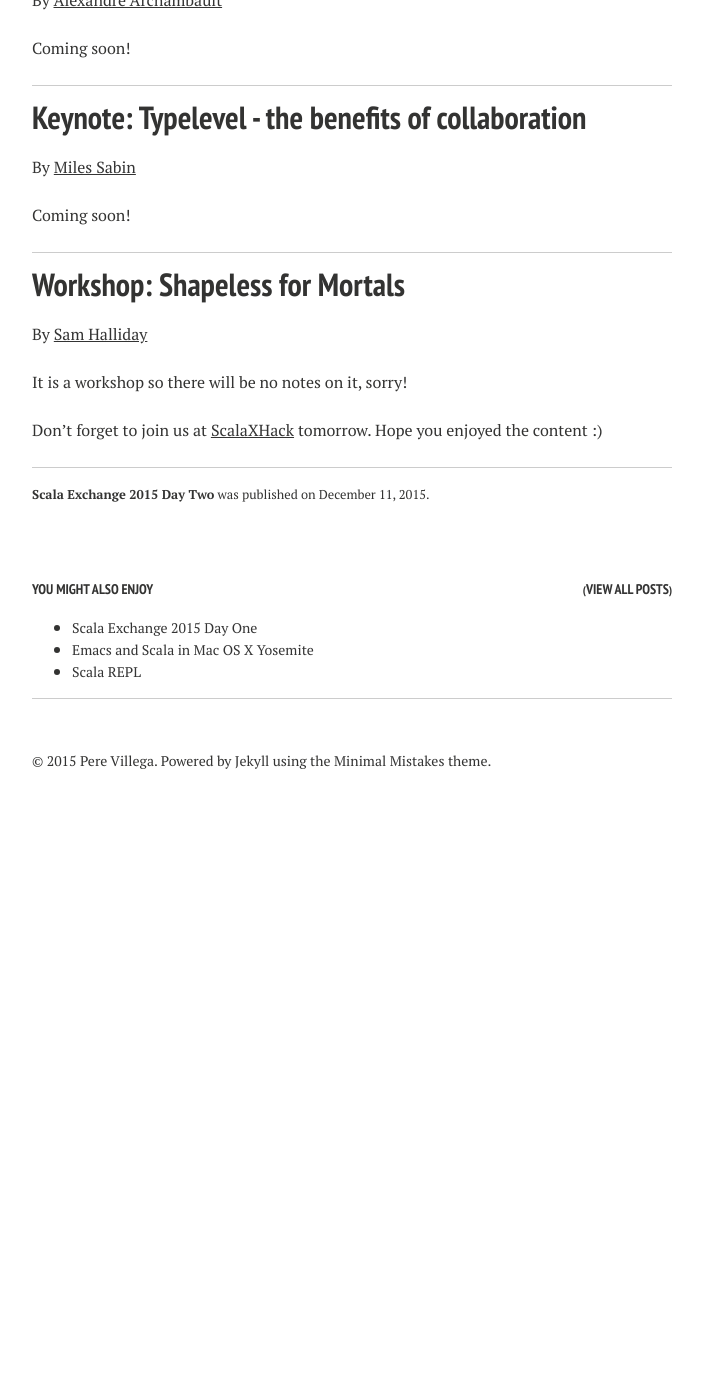
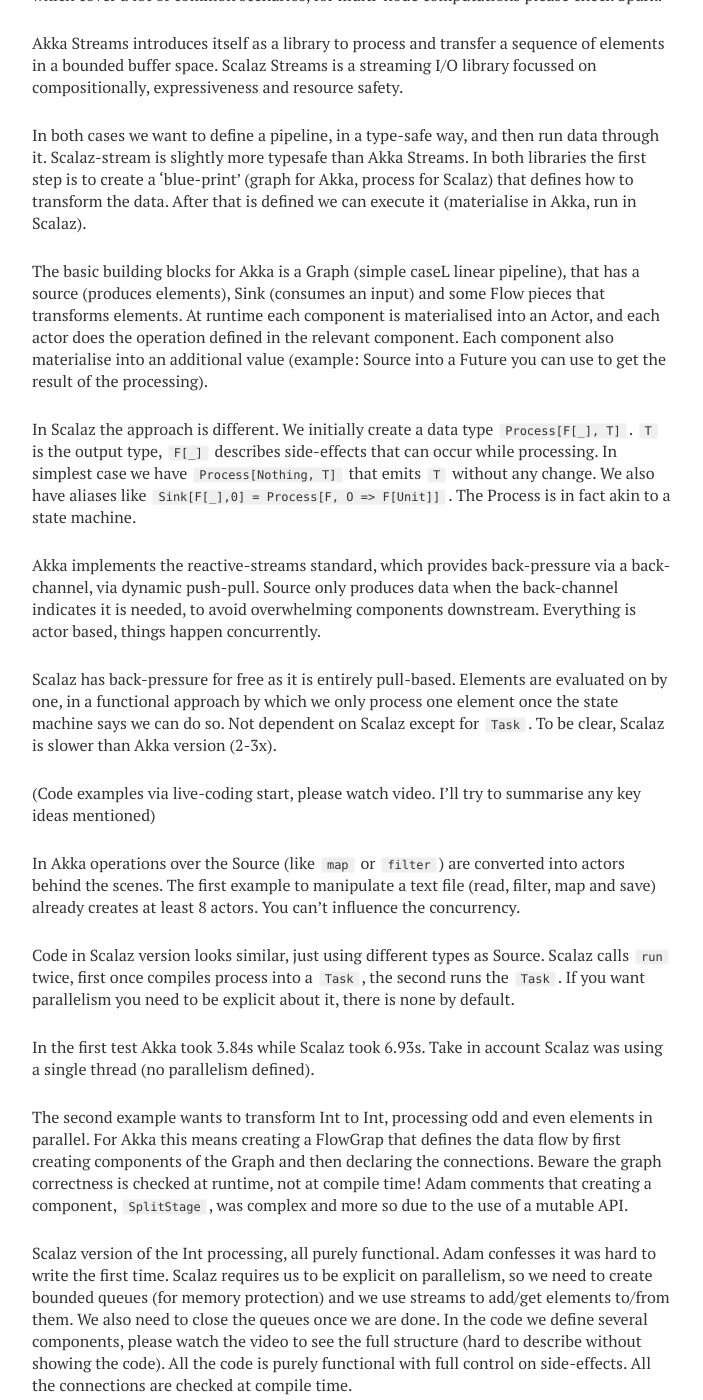
Before and after one commit to pvillega/old-blog-source, a Jekyll site: the page built from _posts/2015-12-11-scala-exchange-2015-day-two.md, in a window 1280 px wide and 1400 px high, scrolled down 2819 px. Shown: the whole window, without its empty margins (288-991 px from the left). Built offline with Jekyll 4.4.1, drawn with Linux system fonts in a browser that asks for light colours; nearby versions of some CDN libraries; Markdown is read by kramdown in place of the engine named in the settings; before the commit the page ends 3638 px from its top, so only the background shows below that; some of the changed text lies outside the part shown.

Commit message:
Update post

```diff
--- a/_posts/2015-12-11-scala-exchange-2015-day-two.md
+++ b/_posts/2015-12-11-scala-exchange-2015-day-two.md
@@ -69,7 +69,36 @@ Scala is, no doubt, the future for Hadoop ecosystem. That is good.
 
 By [Adam Warski](https://twitter.com/adamwarski)
 
-Coming soon!
+The aim of today is to see the differences between Akka and Scalaz streams. Most of the talk will be live coding, so please watch the video.
+
+The problem we want to solve is to process data as it comes. We can't hold all the data into memory for some reason, irrelevant why. We focus on scenarios with a single node which cover a lot of common scenarios, for multi-node computations please check Spark.
+
+Akka Streams introduces itself as a library to process and transfer a sequence of elements in a bounded buffer space.
+Scalaz Streams is a streaming I/O library focussed on compositionally, expressiveness and resource safety.
+
+In both cases we want to define a pipeline, in a type-safe way, and then run data through it. Scalaz-stream is slightly more typesafe than Akka Streams. In both libraries the first step is to create a 'blue-print' (graph for Akka, process for Scalaz) that defines how to transform the data. After that is defined we can execute it (materialise in Akka, run in Scalaz).
+
+The basic building blocks for Akka is a Graph (simple caseL linear pipeline), that has a source (produces elements), Sink (consumes an input) and some Flow pieces that transforms elements. At runtime each component is materialised into an Actor, and each actor does the operation defined in the relevant component. Each component also materialise into an additional value (example: Source into a Future you can use to get the result of the processing).
+
+In Scalaz the approach is different. We initially create a data type `Process[F[_], T]`. `T` is the output type, `F[_]` describes side-effects that can occur while processing. In simplest case we have `Process[Nothing, T]` that emits `T` without any change. We also have aliases like `Sink[F[_],0] = Process[F, O => F[Unit]]`. The Process is in fact akin to a state machine.
+
+Akka implements the reactive-streams standard, which provides back-pressure via a back-channel, via dynamic push-pull. Source only produces data when the back-channel indicates it is needed, to avoid overwhelming components downstream. Everything is actor based, things happen concurrently.
+
+Scalaz has back-pressure for free as it is entirely pull-based. Elements are evaluated on by one, in a functional approach by which we only process one element once the state machine says we can do so. Not dependent on Scalaz except for `Task`. To be clear, Scalaz is slower than Akka version (2-3x).
+
+(Code examples via live-coding start, please watch video. I'll try to summarise any key ideas mentioned)
+
+In Akka operations over the Source (like `map` or `filter`) are converted into actors behind the scenes. The first example to manipulate a text file (read, filter, map and save) already creates at least 8 actors. You can't influence the concurrency.
+
+Code in Scalaz version looks similar, just using different types as Source. Scalaz calls `run` twice, first once compiles process into a `Task`, the second runs the `Task`. If you want parallelism you need to be explicit about it, there is none by default.
+
+In the first test Akka took 3.84s while Scalaz took 6.93s. Take in account Scalaz was using a single thread (no parallelism defined).
+
+The second example wants to transform Int to Int, processing odd and even elements in parallel. For Akka this means creating a FlowGrap that defines the data flow by first creating components of the Graph and then declaring the connections. Beware the graph correctness is checked at runtime, not at compile time! Adam comments that creating a component, `SplitStage`, was complex and more so due to the use of a mutable API.
+
+Scalaz version of the Int processing, all purely functional. Adam confesses it was hard to write the first time. Scalaz requires us to be explicit on parallelism, so we need to create bounded queues (for memory protection) and we use streams to add/get elements to/from them. We also need to close the queues once we are done. In the code we define several components, please watch the video to see the full structure (hard to describe without showing the code). All the code is purely functional with full control on side-effects. All the connections are checked at compile time.
+
+In the second test Akka took 3.43s and Scalaz 3.25s, as both were waiting for 1s during processing.
 
 ***
 
```
